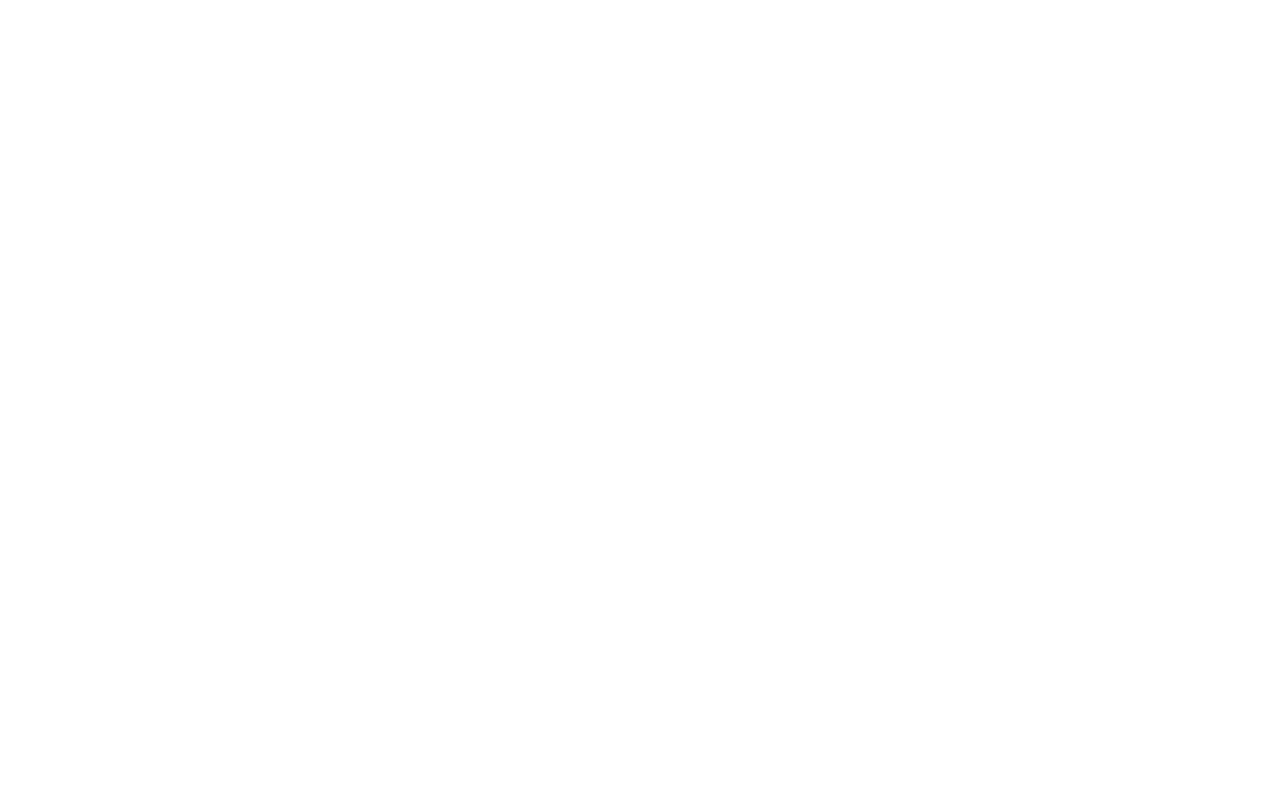
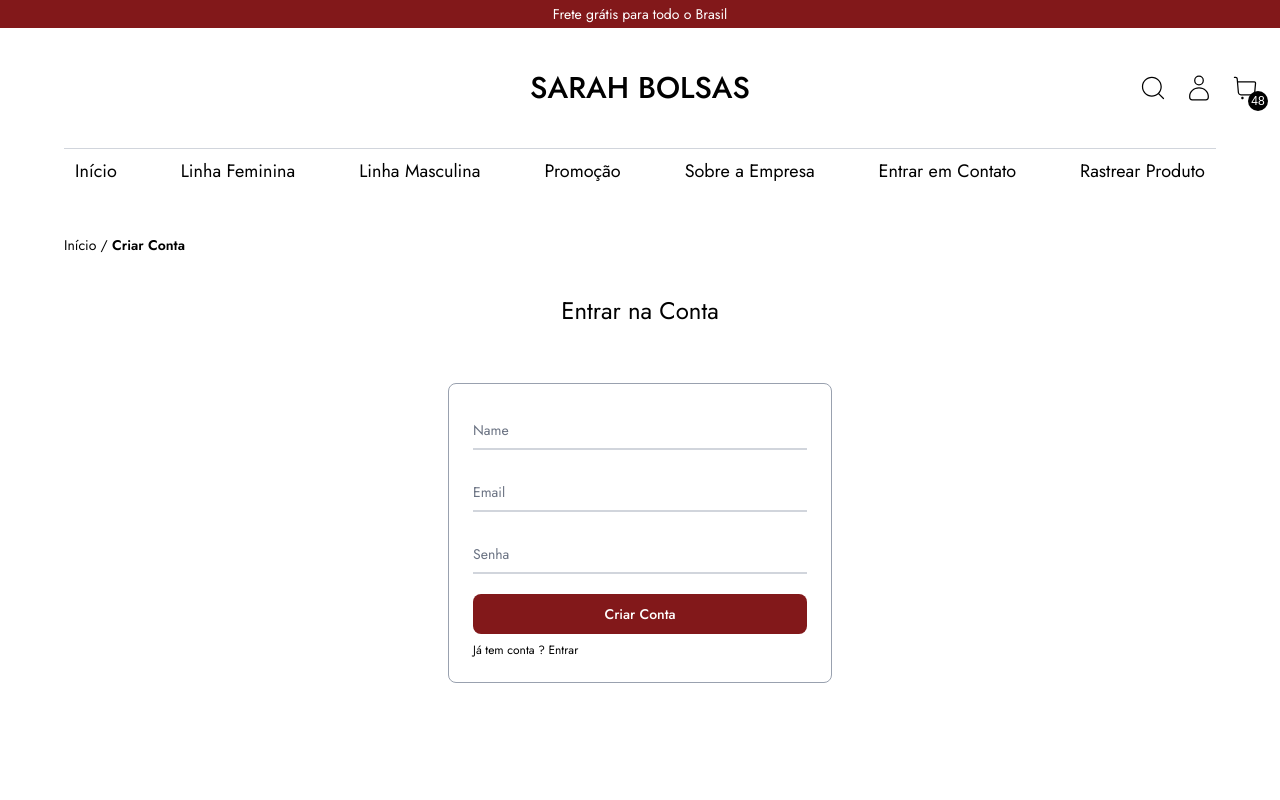
Before and after one commit to Ipedrp/sarahBolsasCliente, a React (Vite) app: page /register in a window 1280 px wide. Before the commit this address had no page. Shown: the top 800 px of the page. Built offline with nearby package versions, Linux system fonts and the light colour scheme.

Commit message:
register

```diff
--- /dev/null
+++ b/src/pages/register/Register.jsx
@@ -0,0 +1,78 @@
+import Breadcrumb from "../../components/breadcrumb/Breadcrumb";
+import { Link } from "react-router";
+export default function Register() {
+    return (
+        <section className="flex flex-col gap-10 [font-family:'Jost',sans-serif] w-[90%] min-h-[calc(100vh-120px)] bg-white my-10 mx-auto">
+            <Breadcrumb currentPage={"Criar Conta"} />
+            <h2 className="text-center text-2xl mb-4">Entrar na Conta</h2>
+
+            {/* Corrigido para usar max-w-sm ao invés de w-2xs */}
+            <form className="border p-6 border-gray-400 rounded-lg max-w-sm w-full mx-auto">
+
+                <div className="relative z-0 w-full mb-5 group">
+                    <input
+                        type="text"
+                        name="name"
+                        id="name"
+                        className="block py-2.5 px-0 w-full text-sm text-gray-900 bg-transparent border-0 border-b-2 border-gray-300 appearance-none focus:outline-none focus:ring-0 focus:border-blue-600 peer"
+                        placeholder=" "
+                        required
+                    />
+                    <label
+                        htmlFor="name"
+                        className="peer-focus:font-medium absolute text-sm text-gray-500 duration-300 transform -translate-y-6 scale-75 top-3 -z-10 origin-[0] peer-placeholder-shown:scale-100 peer-placeholder-shown:translate-y-0 peer-focus:scale-75 peer-focus:-translate-y-6"
+                    >
+                        Name
+                    </label>
+                </div>
+
+                <div className="relative z-0 w-full mb-5 group">
+                    <input
+                        type="text"
+                        name="email"
+                        id="email"
+                        className="block py-2.5 px-0 w-full text-sm text-gray-900 bg-transparent border-0 border-b-2 border-gray-300 appearance-none focus:outline-none focus:ring-0 focus:border-blue-600 peer"
+                        placeholder=" "
+                        required
+                    />
+                    <label
+                        htmlFor="email"
+                        className="peer-focus:font-medium absolute text-sm text-gray-500 duration-300 transform -translate-y-6 scale-75 top-3 -z-10 origin-[0] peer-placeholder-shown:scale-100 peer-placeholder-shown:translate-y-0 peer-focus:scale-75 peer-focus:-translate-y-6"
+                    >
+                        Email
+                    </label>
+                </div>
+
+                <div className="relative z-0 w-full mb-5 group">
+                    <input
+                        type="password"
+                        name="password"
+                        id="password"
+                        className="block py-2.5 px-0 w-full text-sm text-gray-900 bg-transparent border-0 border-b-2 border-gray-300 appearance-none focus:outline-none focus:ring-0 focus:border-blue-600 peer"
+                        placeholder=" "
+                        required
+                    />
+                    <label
+                        htmlFor="password"
+                        className="peer-focus:font-medium absolute text-sm text-gray-500 duration-300 transform -translate-y-6 scale-75 top-3 -z-10 origin-[0] peer-placeholder-shown:scale-100 peer-placeholder-shown:translate-y-0 peer-focus:scale-75 peer-focus:-translate-y-6"
+                    >
+                        Senha
+                    </label>
+                </div>
+
+                <button
+                    type="submit"
+                    className="w-full text-white bg-red-900 hover:bg-red-800 focus:ring-4 font-medium rounded-lg text-sm px-5 py-2.5 text-center mb-2 cursor-pointer"
+                >
+                    Criar Conta
+                </button>
+                <p className="text-xs">
+                    Já tem conta ?
+                    <Link to={"/login"}>
+                        <span className="hover:text-blue-500 cursor-pointer"> Entrar</span>
+                    </Link>
+                </p>
+            </form>
+        </section >
+    );
+}
--- a/src/routers/AppRouter.jsx
+++ b/src/routers/AppRouter.jsx
@@ -5,7 +5,7 @@
 import About from '../pages/about/About';
 import Contact from '../pages/contact/Contact';
 import Login from '../pages/login/Login';
-
+import Register from '../pages/register/Register';
 // import ProtectedRouter from '../components/protected/ProtectedRouter';
 // Depois fazer o ProtectedRouter para proteger rotas de compras e minha conta
 
@@ -17,6 +17,7 @@
                 <Route path="/about" element={<About />} />
                 <Route path="/contact" element={<Contact />} />
                 <Route path="/login" element={<Login/>}/>
+                <Route path="/register" element={<Register/>}/>
             </Route>
         </Routes>
     );
```
